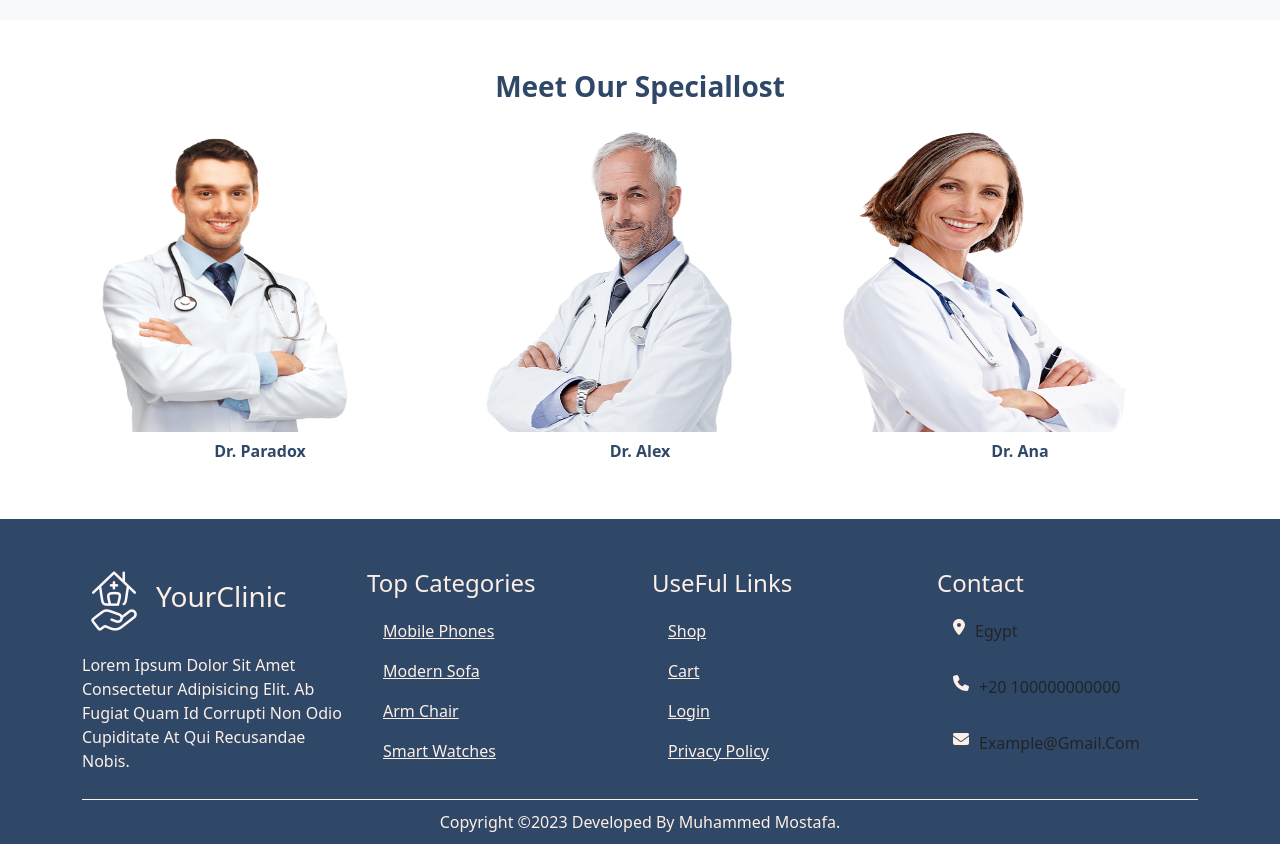
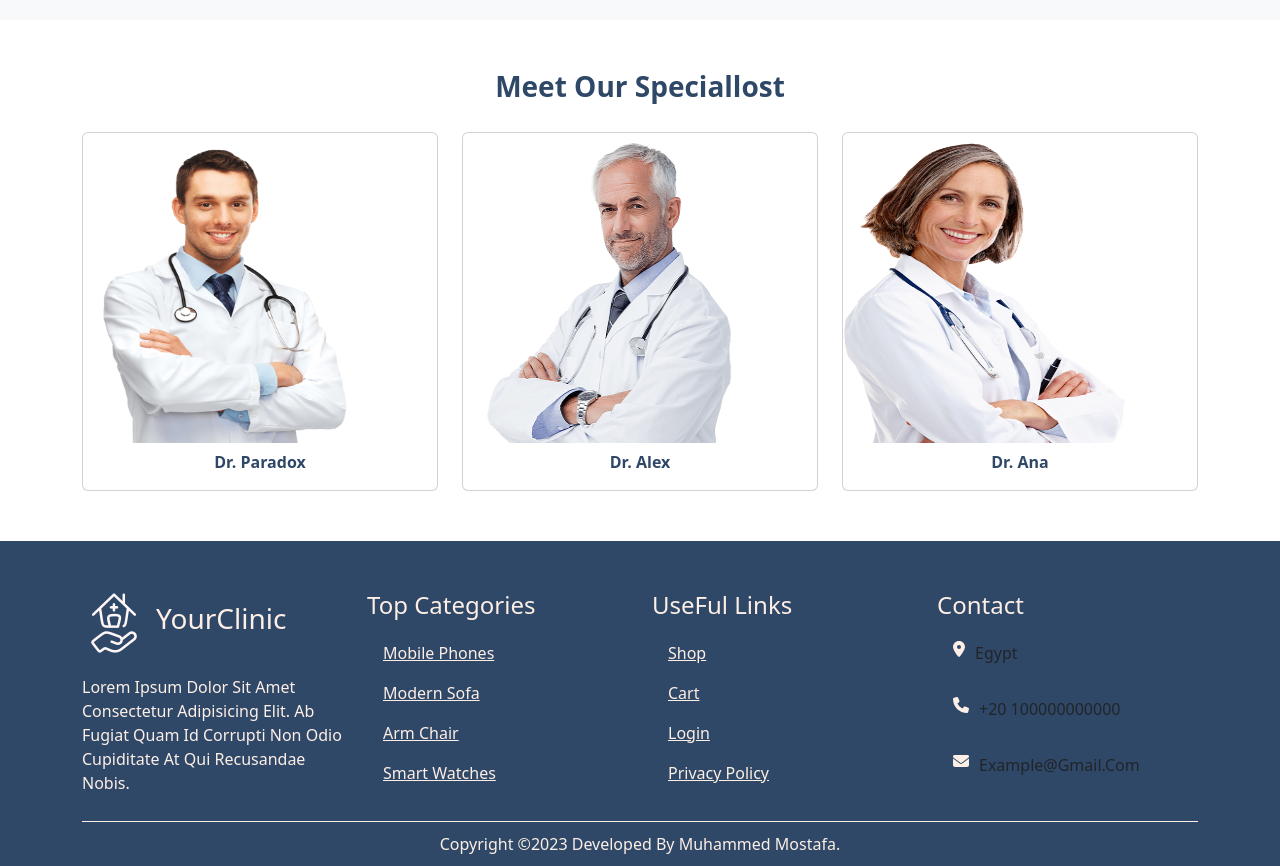
Before and after one commit to MuhammedMostafaSalem/yourClinc, a React (Create React App) app in the folder frontend/: page / in a window 1280 px wide. Shown: the part 1900-2766 px from the top of the page. Before the commit the page ends 2744 px from the top, so only its background shows below. Built offline with nearby package versions, Linux system fonts and the light colour scheme.

Commit message:
Update same styles in Doctor.css

```diff
--- a/frontend/src/Styles/Doctor.css
+++ b/frontend/src/Styles/Doctor.css
@@ -1,13 +1,18 @@
 .doctor {
     margin-bottom: 50px;
 }
-.doctor h3 {
+.doctor h3,
+.doctor h4 {
     text-align: center;
     color: var(--primary-color);
     font-weight: bold;
 }
+.doctor .cardItem p {
+    color: var(--small-text-color);
+}
 .doctor .cardItem {
-    border: none;
+    padding: 10px 0;
+    text-align: center;
     margin-top: 20px;
 }
 .doctor .cardItem img {
```
